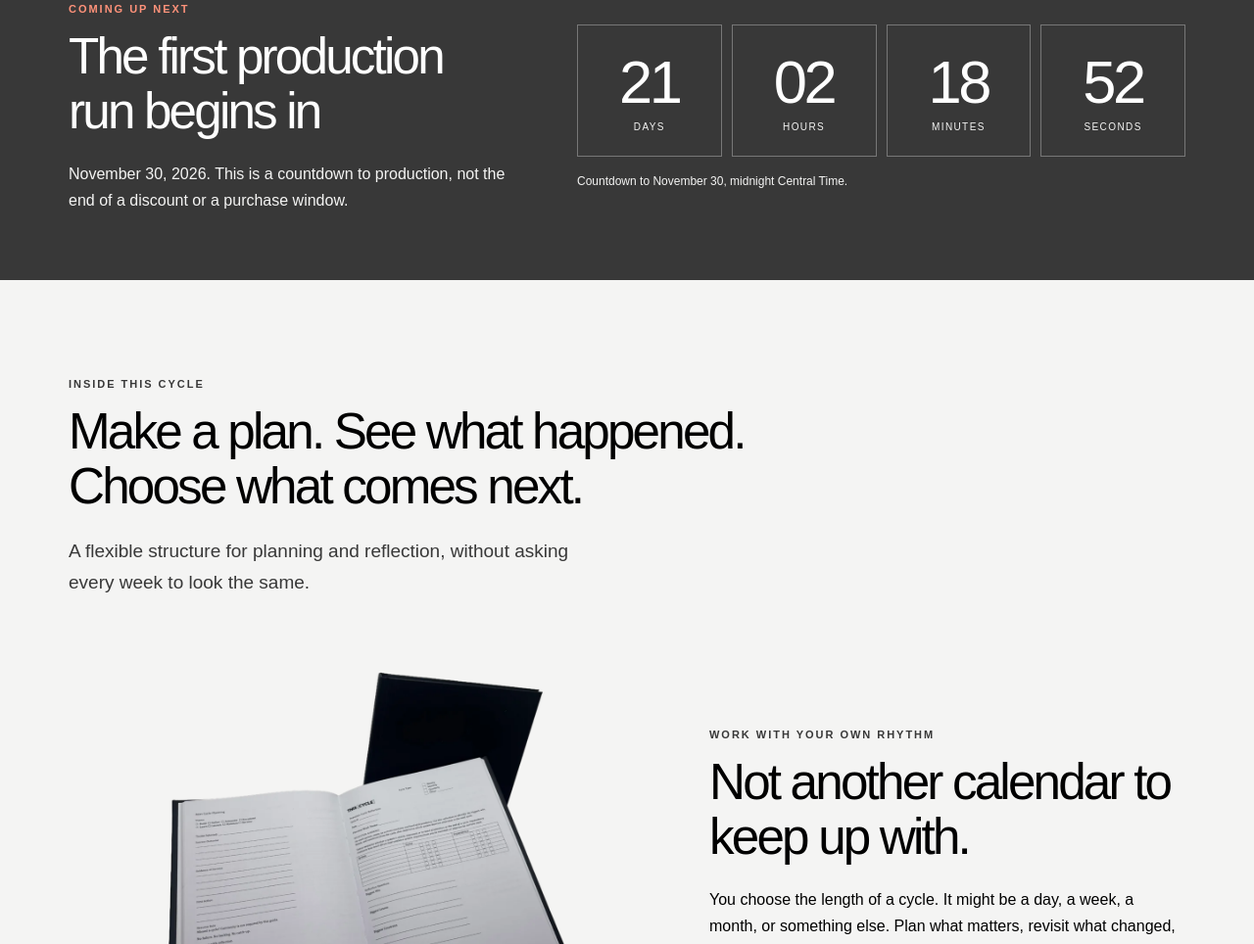
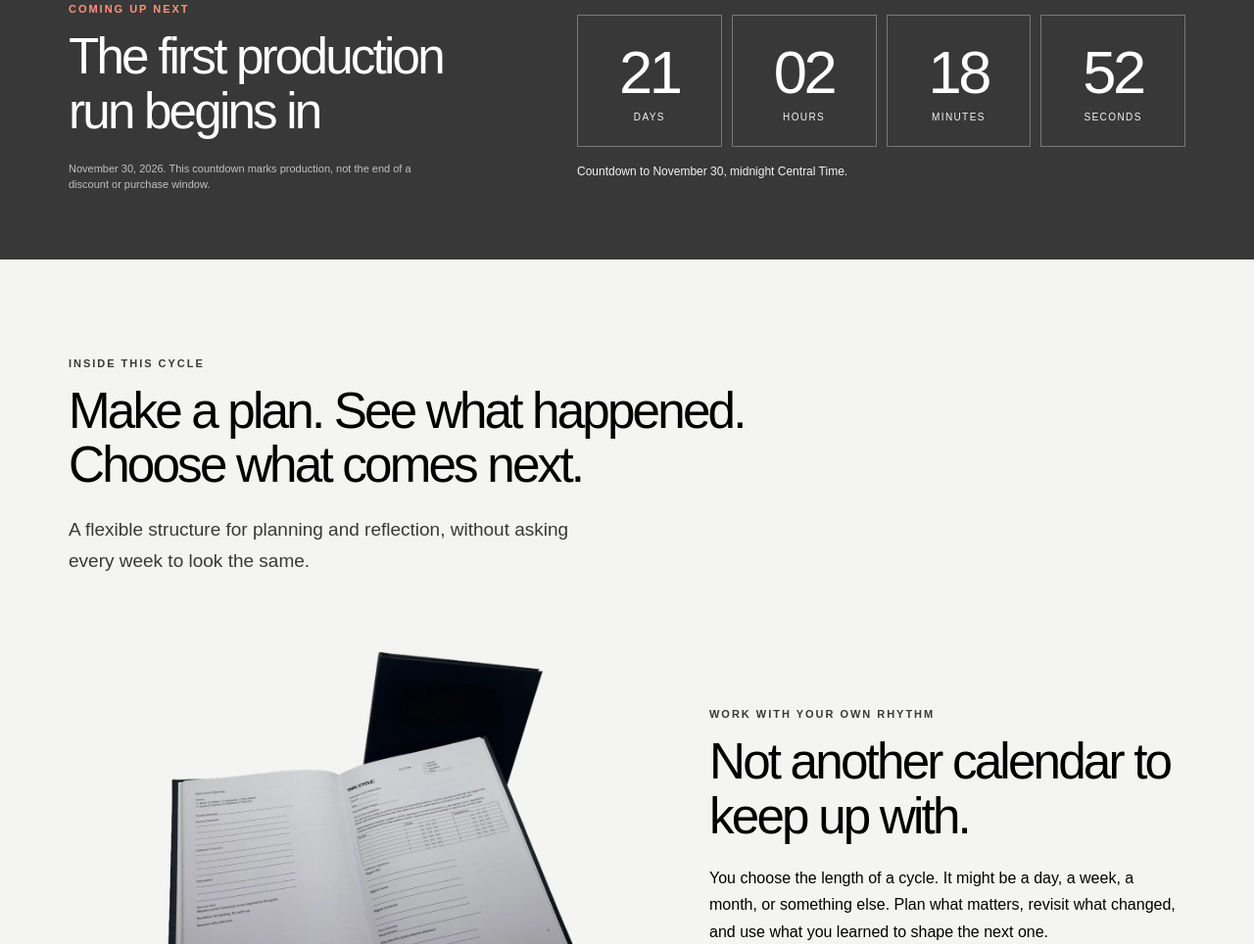
Before and after one commit to ThisCycle/this-cycle-presale, a plain HTML site: page index.html in a window 1280 px wide. Shown: the part 890-1854 px from the top of the page at 98% size. Drawn offline with Linux system fonts and the light colour scheme.

Commit message:
Reduce production countdown disclaimer size

```diff
--- a/index.html
+++ b/index.html
@@ -26,7 +26,7 @@
     .under-cta{margin:12px 0 0;font-size:12px;color:var(--muted)}
     .launch{background:#383838;color:#fff;padding:68px 0}
     .launch .eyebrow{color:#ff927a}.launch-grid{display:grid;grid-template-columns:.85fr 1.15fr;gap:60px;align-items:center}
-    .launch h2{max-width:450px}.launch p{color:#f4f4f3;margin-bottom:0}
+    .launch h2{max-width:450px}.launch p{color:#f4f4f3;margin-bottom:0}.launch .production-disclaimer{font-size:11px;line-height:1.5;max-width:360px;color:#bfc2be;margin-top:14px}
     .timer{display:grid;grid-template-columns:repeat(4,minmax(0,1fr));gap:10px}
     .timebox{border:1px solid #777;padding:22px 6px;text-align:center}
     .timebox strong{display:block;font-size:clamp(29px,4.8vw,63px);font-weight:400;letter-spacing:-.055em;font-variant-numeric:tabular-nums}
@@ -67,7 +67,7 @@
     <div class="hero-image"><img src="assets/stacked-journals.webp" alt="Three black hardcover copies of This Cycle stacked with their page edges visible" width="1000" height="1200" fetchpriority="high"></div>
   </section>
   <section class="launch" aria-labelledby="count-title"><div class="wrap launch-grid">
-    <div><div class="eyebrow">Coming up next</div><h2 id="count-title">The first production run begins in</h2><p>November 30, 2026. This is a countdown to production, not the end of a discount or a purchase window.</p></div>
+    <div><div class="eyebrow">Coming up next</div><h2 id="count-title">The first production run begins in</h2><p class="production-disclaimer">November 30, 2026. This countdown marks production, not the end of a discount or purchase window.</p></div>
     <div><div class="timer" role="timer" aria-label="Time until production begins"><div class="timebox"><strong id="days">--</strong><span>DAYS</span></div><div class="timebox"><strong id="hours">--</strong><span>HOURS</span></div><div class="timebox"><strong id="minutes">--</strong><span>MINUTES</span></div><div class="timebox"><strong id="seconds">--</strong><span>SECONDS</span></div></div><p class="launch-note" id="launch-note">Countdown to November 30, midnight Central Time.</p></div>
   </div></section>
   <section class="section wrap" id="the-book">
```
